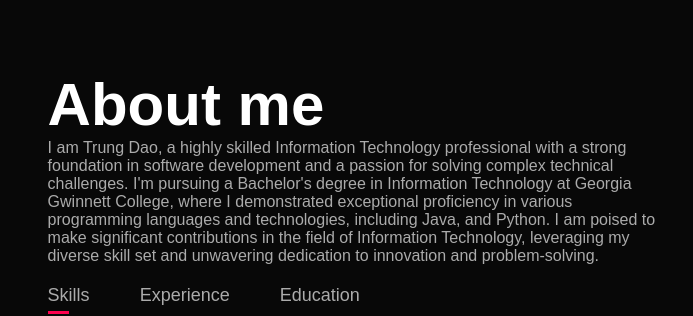
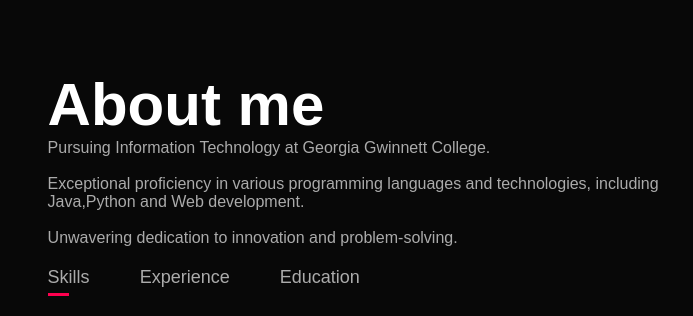
Before and after one commit to trungddao/PortfolioWebsite, a plain HTML site: page index.html in a window 1280 px wide. Shown: the part 820-1136 px from the top of the page, 490-1183 px from the left. Drawn offline with Linux system fonts and the light colour scheme.

Commit message:
Update index.html

```diff
--- a/index.html
+++ b/index.html
@@ -44,14 +44,8 @@
                 </div>
                 <div class="about-col-2">
                     <h1 class="sub-title">About me</h1>
-                    <p>I am Trung Dao, a highly skilled Information Technology professional
-                        with a strong foundation in software development and a passion for
-                        solving complex technical challenges. I'm pursuing a Bachelor's degree
-                        in Information Technology at Georgia Gwinnett College, where I
-                        demonstrated exceptional proficiency in various programming languages
-                        and technologies, including Java, and Python. I am poised to make significant
-                        contributions in the field of Information Technology, leveraging my diverse skill set
-                        and unwavering dedication to innovation and problem-solving.</p>
+                    <p>Pursuing Information Technology at Georgia Gwinnett College. <br><br>Exceptional proficiency in various programming languages
+                        and technologies, including Java,Python and Web development. <br><br>Unwavering dedication to innovation and problem-solving.</p>
 
                     <div class="tab-titles">
                         <p class="tab-links active-link" onclick="openTab('skills')">Skills</p>
@@ -134,7 +128,7 @@
                 <div class="layer">
                     <h3>Web Design</h3>
                     <p>Clone of popular websites</p>
-                    <a href=""><i class="fa-solid fa-link"></i></a>
+                    <a href="https://github.com/trungddao/YouTubeClone"><i class="fa-solid fa-link"></i></a>
                 </div>
             </div>
             <div class="work">
@@ -142,7 +136,7 @@
                 <div class="layer">
                     <h3>2D Games</h3>
                     <p>Inspired by classic 2D games</p>
-                    <a href=""><i class="fa-solid fa-link"></i></a>
+                    <a href="https://github.com/trungddao/Snake-game"><i class="fa-solid fa-link"></i></a>
                 </div>
             </div>
             <div class="work">
@@ -150,7 +144,7 @@
                 <div class="layer">
                     <h3>Other Project</h3>
                     <p>Data Analist Project</p>
-                    <a href=""><i class="fa-solid fa-link"></i></a>
+                    <a href="https://github.com/trungddao/Joke-Generator"><i class="fa-solid fa-link"></i></a>
                 </div>
             </div>
         </div>
```
